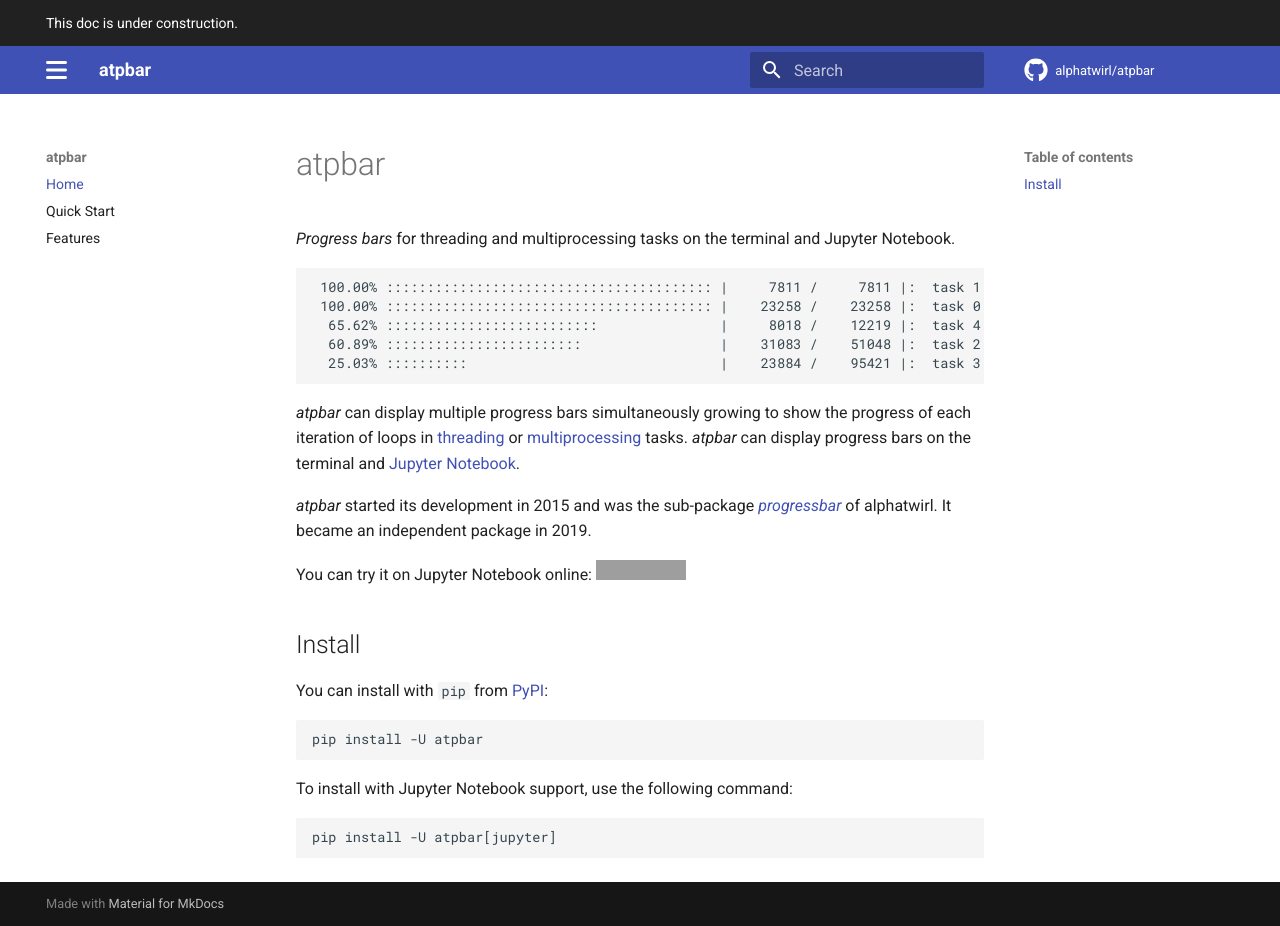
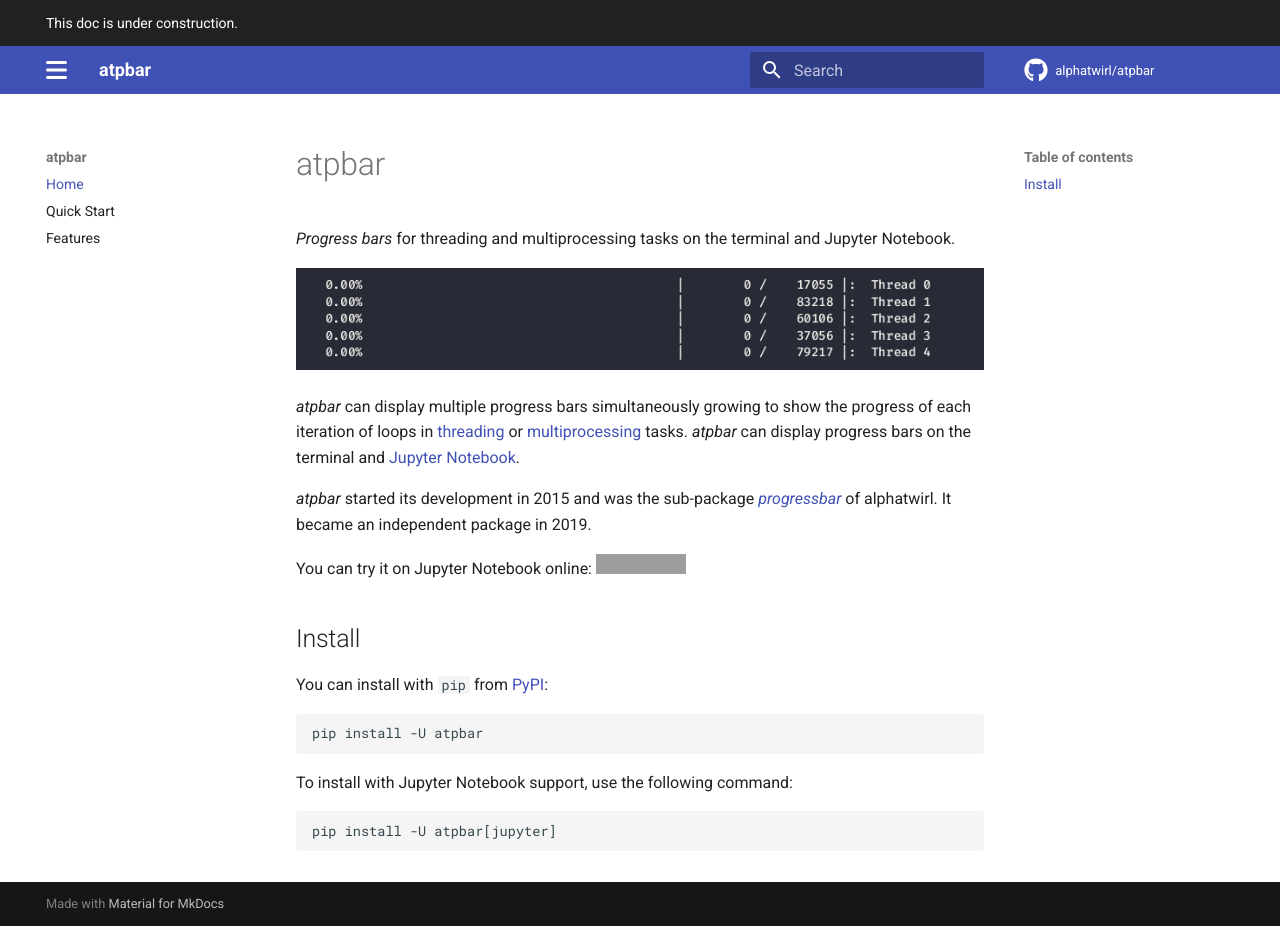
Before and after one commit to alphatwirl/atpbar, an MkDocs documentation site: the page built from docs/index.md, in a window 1280 px wide and 926 px high. Built offline with MkDocs 1.6.1 and Material for MkDocs 9.7.7, drawn with Linux system fonts in a browser that asks for light colours; comment, search, counter and statistics services are not loaded; grey boxes are pictures that could not be loaded.

Commit message:
Add demo gif to index.md

````diff
--- a/docs/index.md
+++ b/docs/index.md
@@ -3,13 +3,7 @@
 _Progress bars_ for threading and multiprocessing tasks on the terminal and
 Jupyter Notebook.
 
-```plaintext
- 100.00% :::::::::::::::::::::::::::::::::::::::: |     7811 /     7811 |:  task 1
- 100.00% :::::::::::::::::::::::::::::::::::::::: |    23258 /    23258 |:  task 0
-  65.62% ::::::::::::::::::::::::::               |     8018 /    12219 |:  task 4
-  60.89% ::::::::::::::::::::::::                 |    31083 /    51048 |:  task 2
-  25.03% ::::::::::                               |    23884 /    95421 |:  task 3
-```
+![Demo](demo.gif)
 
 _atpbar_ can display multiple progress bars simultaneously growing to show the
 progress of each iteration of loops in
````
Also changed, not shown: docs/demo.gif (added).
